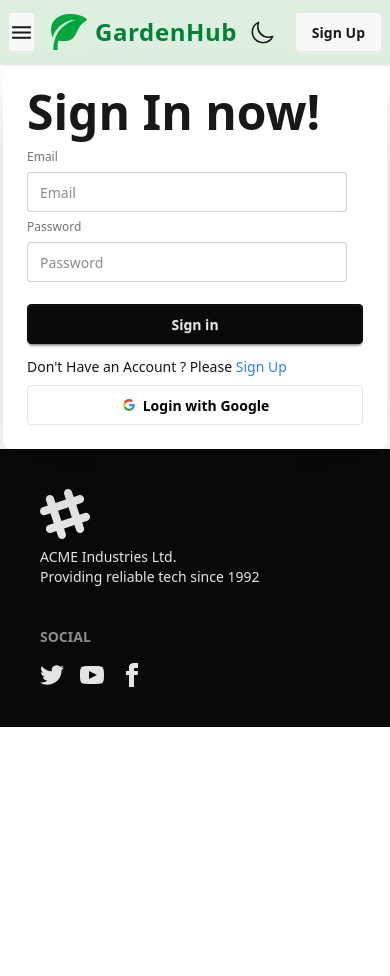
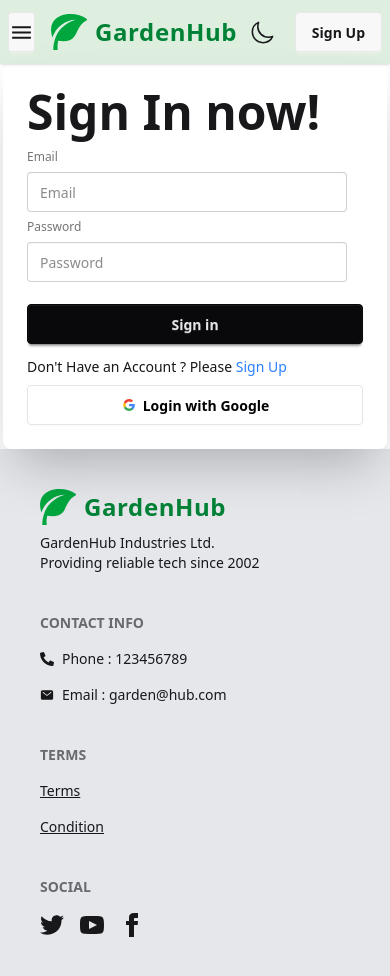
Before and after one commit to Subro-webdev23/GardenHub, a React (Vite) app: page /signin in a window 390 px wide. Before the commit the page ends 844 px from the top, so only its background shows below. Built offline with nearby package versions, Linux system fonts and the light colour scheme; no server answers.

Commit message:
Responsive Done

```diff
--- a/src/Component/Footer/Footer.jsx
+++ b/src/Component/Footer/Footer.jsx
@@ -1,31 +1,53 @@
-import React from 'react';
+import React, { useContext } from 'react';
+import { AuthContext } from '../OthersComponent/AuthContext';
+import { Link } from 'react-router';
+import { ImLeaf } from 'react-icons/im';
+import { FaPhoneAlt } from 'react-icons/fa';
+import { IoMail } from 'react-icons/io5';
 
 const Footer = () => {
+    const { dark } = useContext(AuthContext)
     return (
-        <div className='bg-neutral text-neutral-content'>
+        <div className={`bg-gray-200 ${dark ? "dark" : ''} dark:text-white dark:bg-zinc-900`}>
             <footer className="max-w-6xl mx-auto footer sm:footer-horizontal   p-10">
                 <aside>
-                    <svg
-                        width="50"
-                        height="50"
-                        viewBox="0 0 24 24"
-                        xmlns="http://www.w3.org/2000/svg"
-                        fillRule="evenodd"
-                        clipRule="evenodd"
-                        className="fill-current">
-                        <path
-                            d="M22.672 15.226l-2.432.811.841 2.515c.33 1.019-.209 2.127-1.23 2.456-1.15.325-2.148-.321-2.463-1.226l-.84-2.518-5.013 1.677.84 2.517c.391 1.203-.434 2.542-1.831 2.542-.88 0-1.601-.564-1.86-1.314l-.842-2.516-2.431.809c-1.135.328-2.145-.317-2.463-1.229-.329-1.018.211-2.127 1.231-2.456l2.432-.809-1.621-4.823-2.432.808c-1.355.384-2.558-.59-2.558-1.839 0-.817.509-1.582 1.327-1.846l2.433-.809-.842-2.515c-.33-1.02.211-2.129 1.232-2.458 1.02-.329 2.13.209 2.461 1.229l.842 2.515 5.011-1.677-.839-2.517c-.403-1.238.484-2.553 1.843-2.553.819 0 1.585.509 1.85 1.326l.841 2.517 2.431-.81c1.02-.33 2.131.211 2.461 1.229.332 1.018-.21 2.126-1.23 2.456l-2.433.809 1.622 4.823 2.433-.809c1.242-.401 2.557.484 2.557 1.838 0 .819-.51 1.583-1.328 1.847m-8.992-6.428l-5.01 1.675 1.619 4.828 5.011-1.674-1.62-4.829z"></path>
-                    </svg>
+                    <Link to={"/"} className="flex items-center gap-2 text-green-700 hover:text-green-800 transition-all duration-300">
+                        <ImLeaf className="text-4xl text-green-600" />
+                        <span className="text-2xl font-bold tracking-wide">GardenHub</span>
+                    </Link>
                     <p>
-                        ACME Industries Ltd.
+                        GardenHub Industries Ltd.
                         <br />
-                        Providing reliable tech since 1992
+                        Providing reliable tech since 2002
                     </p>
                 </aside>
                 <nav>
+                    <h6 className="footer-title">Contact info</h6>
+                    <div className="grid grid-cols-1 gap-4">
+                        <a className='flex items-center'> <FaPhoneAlt className='mr-2' /> Phone : 123456789
+                        </a>
+                        <a className='flex items-center'> <IoMail className='mr-2' /> Email : garden@hub.com
+                        </a>
+
+
+                    </div>
+                </nav>
+                <nav>
+                    <h6 className="footer-title">Terms </h6>
+                    <div className="grid grid-cols-1 gap-4">
+                        <a className='underline'>
+                            Terms
+                        </a>
+                        <a className='underline'>
+                            Condition
+                        </a>
+
+                    </div>
+                </nav>
+                <nav>
                     <h6 className="footer-title">Social</h6>
                     <div className="grid grid-flow-col gap-4">
-                        <a>
+                        <Link to={"https://x.com/Subrota0157"}>
                             <svg
                                 xmlns="http://www.w3.org/2000/svg"
                                 width="24"
@@ -35,8 +57,8 @@ const Footer = () => {
                                 <path
                                     d="M24 4.557c-.883.392-1.832.656-2.828.775 1.017-.609 1.798-1.574 2.165-2.724-.951.564-2.005.974-3.127 1.195-.897-.957-2.178-1.555-3.594-1.555-3.179 0-5.515 2.966-4.797 6.045-4.091-.205-7.719-2.165-10.148-5.144-1.29 2.213-.669 5.108 1.523 6.574-.806-.026-1.566-.247-2.229-.616-.054 2.281 1.581 4.415 3.949 4.89-.693.188-1.452.232-2.224.084.626 1.956 2.444 3.379 4.6 3.419-2.07 1.623-4.678 2.348-7.29 2.04 2.179 1.397 4.768 2.212 7.548 2.212 9.142 0 14.307-7.721 13.995-14.646.962-.695 1.797-1.562 2.457-2.549z"></path>
                             </svg>
-                        </a>
-                        <a>
+                        </Link>
+                        <Link to={"https://www.youtube.com/"}>
                             <svg
                                 xmlns="http://www.w3.org/2000/svg"
                                 width="24"
@@ -46,8 +68,8 @@ const Footer = () => {
                                 <path
                                     d="M19.615 3.184c-3.604-.246-11.631-.245-15.23 0-3.897.266-4.356 2.62-4.385 8.816.029 6.185.484 8.549 4.385 8.816 3.6.245 11.626.246 15.23 0 3.897-.266 4.356-2.62 4.385-8.816-.029-6.185-.484-8.549-4.385-8.816zm-10.615 12.816v-8l8 3.993-8 4.007z"></path>
                             </svg>
-                        </a>
-                        <a>
+                        </Link>
+                        <Link to={"https://www.facebook.com/subrota.roy.97524/"}>
                             <svg
                                 xmlns="http://www.w3.org/2000/svg"
                                 width="24"
@@ -57,7 +79,7 @@ const Footer = () => {
                                 <path
                                     d="M9 8h-3v4h3v12h5v-12h3.642l.358-4h-4v-1.667c0-.955.192-1.333 1.115-1.333h2.885v-5h-3.808c-3.596 0-5.192 1.583-5.192 4.615v3.385z"></path>
                             </svg>
-                        </a>
+                        </Link>
                     </div>
                 </nav>
             </footer>
--- a/src/Component/Header/Header.jsx
+++ b/src/Component/Header/Header.jsx
@@ -50,7 +50,7 @@ const Header = () => {
                             </div>
                             <ul
                                 tabIndex={0}
-                                className="menu my-menu menu-sm dropdown-content bg-base-100 rounded-box z-1 mt-3 w-52 p-2 shadow">
+                                className={`menu my-menu menu-sm dropdown-content bg-base-100 rounded-box z-1 mt-3 w-52 p-2 shadow ${dark ? "dark" : ''} dark:text-white dark:bg-zinc-800`}>
                                 {
                                     navLinks
                                 }
--- a/src/Page/BrowseTips.jsx
+++ b/src/Page/BrowseTips.jsx
@@ -39,8 +39,8 @@ const BrowseTips = () => {
                     <thead className={`bg-gray-100 text-gray-700 uppercase text-sm leading-normal ${dark ? "dark" : ''} dark:text-white dark:bg-zinc-600`}>
                         <tr>
                             <th className="py-3 px-6 text-left">Image</th>
-                            <th className="py-3 px-6 text-left">Title</th>
-                            <th className="py-3 px-6 text-left">Category</th>
+                            <th className="py-3 px-6 hidden lg:table-cell text-left">Title</th>
+                            <th className="py-3 px-6 hidden lg:table-cell text-left">Category</th>
                             <th className="py-3 px-6 text-center">Details</th>
                         </tr>
                     </thead>
@@ -63,8 +63,8 @@ const BrowseTips = () => {
                                         </div>
                                     </div>
                                 </td>
-                                <td className="py-3 px-6 text-left font-medium">{tip.title}</td>
-                                <td className="py-3 px-6 text-left capitalize">{tip.category}</td>
+                                <td className="py-3 px-6 text-left hidden lg:table-cell font-medium">{tip.title}</td>
+                                <td className="py-3 px-6 text-left hidden lg:table-cell capitalize">{tip.category}</td>
                                 <td className="py-3 px-6 text-center">
                                     <Link to={`/tipDetails/${tip._id}`} className=" text-white text-xs px-4 py-2 rounded-lg bg-green-600 hover:bg-green-700 transition">
                                         See More
--- a/src/Page/MyTips.jsx
+++ b/src/Page/MyTips.jsx
@@ -19,11 +19,11 @@ const MyTips = () => {
                     <thead className="bg-gray-100 text-gray-700 text-sm uppercase">
                         <tr>
                             <th className="px-6 py-3">Image</th>
-                            <th className="px-6 py-3">Title</th>
-                            <th className="px-6 py-3">Topic</th>
-                            <th className="px-6 py-3">Category</th>
-                            <th className="px-6 py-3">Level</th>
-                            <th className="px-6 py-3">Availability</th>
+                            <th className="px-6 hidden lg:table-cell py-3">Title</th>
+                            <th className="px-6 hidden lg:table-cell py-3">Topic</th>
+                            <th className="px-6 hidden lg:table-cell py-3">Category</th>
+                            <th className="px-6 hidden lg:table-cell py-3">Level</th>
+                            <th className="px-6 hidden lg:table-cell py-3">Availability</th>
                             <th className="px-6 py-3 text-center">Actions</th>
                         </tr>
                     </thead>
--- a/src/Page/TipsTable.jsx
+++ b/src/Page/TipsTable.jsx
@@ -48,11 +48,11 @@ const TipsTable = ({ tip, setTips, tips }) => {
                     className="h-12 w-12 rounded object-cover"
                 />
             </td>
-            <td className="px-6 py-4 font-medium">{tip.title}</td>
-            <td className="px-6 py-4">{tip.topic}</td>
-            <td className="px-6 py-4">{tip.category}</td>
-            <td className="px-6 py-4">{tip.level}</td>
-            <td className="px-6 py-4 capitalize">
+            <td className="px-6 py-4 hidden lg:table-cell font-medium">{tip.title}</td>
+            <td className="px-6 hidden lg:table-cell py-4">{tip.topic}</td>
+            <td className="px-6 hidden lg:table-cell py-4">{tip.category}</td>
+            <td className="px-6 hidden lg:table-cell py-4">{tip.level}</td>
+            <td className="px-6 py-4 hidden lg:table-cell capitalize">
                 <span
                     className={`px-2 py-1 rounded text-xs font-medium ${tip.availability === 'public'
                         ? 'bg-green-100 text-green-700'
--- a/src/Page/UpdateTips.jsx
+++ b/src/Page/UpdateTips.jsx
@@ -72,7 +72,7 @@ const UpdateTips = () => {
                     <select
                         name="level"
                         defaultValue={level}
-                        className="w-full px-4 py-2 border border-gray-300 rounded-xl shadow-sm  focus:outline-none focus:ring-2 focus:ring-green-500 transition"
+                        className={`w-full px-4 py-2 border border-gray-300 rounded-xl shadow-sm focus:outline-none focus:ring-2 focus:ring-green-500 transition ${dark ? "dark" : ''} dark:text-white dark:bg-zinc-800`}
                     >
                         <option>Select Level</option>
                         <option value="Easy">Easy</option>
@@ -120,7 +120,7 @@ const UpdateTips = () => {
                     <select
                         name="availability"
                         defaultValue={availability}
-                        className="w-full px-4 py-2 border border-gray-300 rounded-xl shadow-sm  focus:outline-none focus:ring-2 focus:ring-green-500 transition"
+                        className={`w-full px-4 py-2 border border-gray-300 rounded-xl shadow-sm focus:outline-none focus:ring-2 focus:ring-green-500 transition ${dark ? "dark" : ''} dark:text-white dark:bg-zinc-800`}
                     >
                         <option>Select Availability</option>
                         <option value="public">Public</option>
```
